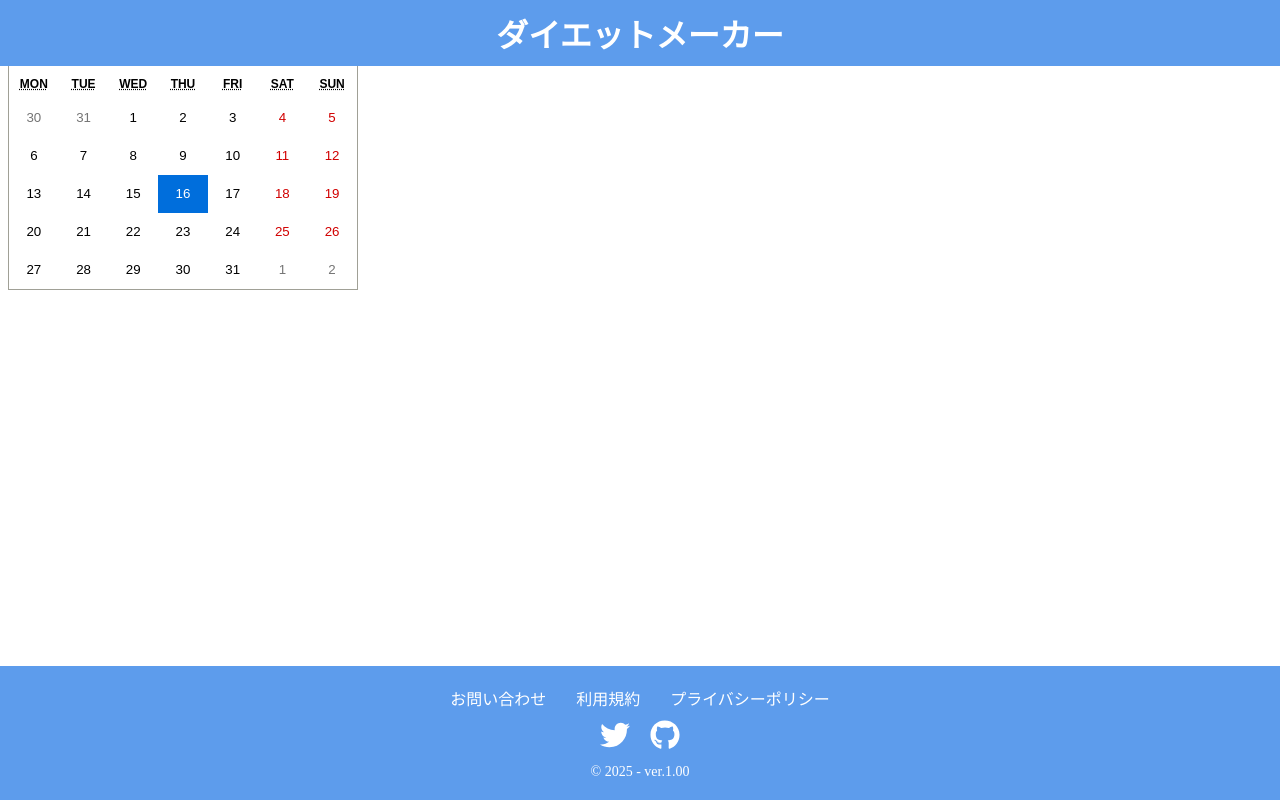
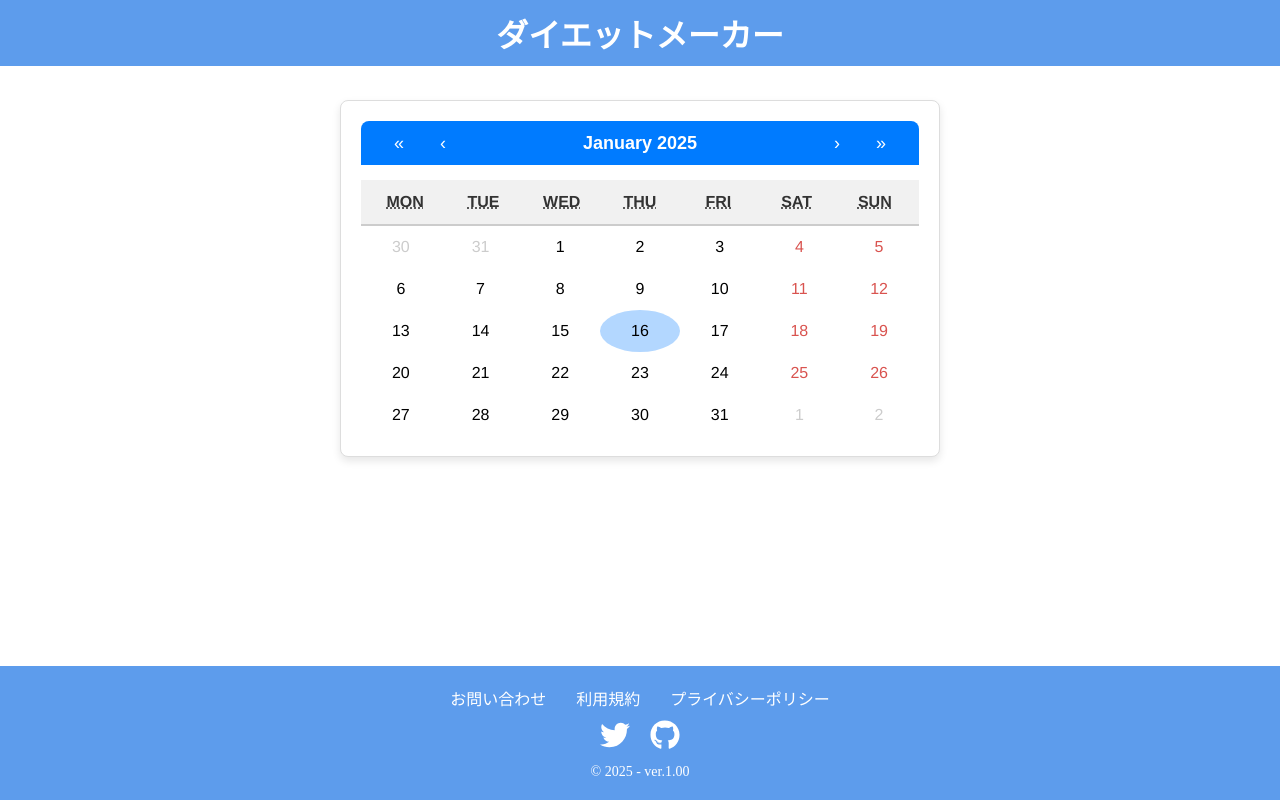
Before and after one commit to michihiro721/diet-maker, a React (Create React App) app in the folder frontend/: page / in a window 1280 px wide. Built offline with nearby package versions, Linux system fonts and the light colour scheme.

Commit message:
カレンダーのデザインを整えた

```diff
--- /dev/null
+++ b/frontend/src/components/Home/Calender.css
@@ -0,0 +1,132 @@
+/* カレンダー全体のスタイル */
+.react-calendar {
+  width: 100%;
+  max-width: 600px;
+  background-color: #fff;
+  border: 1px solid #ddd;
+  border-radius: 8px;
+  box-shadow: 0 4px 8px rgba(0, 0, 0, 0.1);
+  font-family: 'Helvetica Neue', Arial, sans-serif;
+  line-height: 18px;
+  margin: 20px auto;
+  padding: 20px;
+  margin-top: 100px; /* ヘッダーと重ならないようにマージンを追加 */
+}
+
+/* ナビゲーションバーのスタイル */
+.react-calendar__navigation {
+  display: flex;
+  justify-content: space-between;
+  align-items: center; /* 垂直方向に中央揃え */
+  padding: 16px;
+  background-color: #007BFF; /* 青色に変更 */
+  color: #fff;
+  border-radius: 8px 8px 0 0;
+}
+
+.react-calendar__navigation button {
+  background: none;
+  border: none;
+  color: #fff;
+  font-size: 18px;
+  cursor: pointer;
+  outline: none; /* フォーカス時のアウトラインを消す */
+  padding: 0; /* パディングをリセット */
+  margin: 0; /* マージンをリセット */
+}
+
+.react-calendar__navigation button:disabled {
+  color: #000;
+  cursor: default;
+}
+
+.react-calendar__navigation button:hover {
+  background-color: rgba(255, 255, 255, 0.2); /* ホバー時の背景色を調整 */
+  border-radius: 50%; /* ボタンを丸くする */
+}
+
+/* ナビゲーションラベルのスタイル */
+.react-calendar__navigation__label {
+  display: block; /* ラベルを表示 */
+  font-size: 18px; /* フォントサイズを調整 */
+  font-weight: bold; /* フォントを太字に */
+  background-color: #007BFF; /* 背景色を青色に変更 */
+  color: #000; /* 文字色を黒に変更 */
+  padding: 8px 16px; /* パディングを追加 */
+  border-radius: 8px; /* 角を丸くする */
+  margin-top: -16px; /* 文字の位置を上に調整 */
+}
+
+/* 日付セルのスタイル */
+.react-calendar__tile {
+  max-width: 100%;
+  padding: 16px;
+  background: none;
+  border: none;
+  text-align: center;
+  cursor: pointer;
+  transition: background-color 0.3s ease;
+  font-size: 16px; /* フォントサイズを16pxに統一 */
+}
+
+.react-calendar__tile:enabled:hover,
+.react-calendar__tile:enabled:focus {
+  background-color: #e0f7fa; /* 選んでいる時の色 */
+  border-radius: 50%;
+  color: #000; /* ホバー時の文字色を黒に変更 */
+}
+
+.react-calendar__tile--now {
+  background: #e0f7fa; /* 今日の日付 */
+  color: white;
+  border-radius: 50%;
+}
+
+.react-calendar__tile--active {
+  background: #b3d7ff; /* 最終決定時の色 */
+  color: #000;
+  border-radius: 50%;
+}
+
+/* 曜日のスタイル */
+.react-calendar__month-view__weekdays {
+  text-align: center;
+  font-weight: bold;
+  padding: 5px;
+  background-color: #f1f1f1; /* 少し濃い灰色に変更 */
+  border-bottom: 2px solid #ccc; /* 境界線を少し太く */
+  color: #333; /* 文字色を濃い灰色に変更 */
+  font-size: 16px; /* フォントサイズを16pxに統一 */
+  margin-top: -1px; /* ナビゲーションバーにギリギリくっつける */
+}
+
+.react-calendar__month-view__days__day--weekend {
+  color: #d9534f;
+}
+
+/* 月ビューのスタイル */
+.react-calendar__month-view__days__day {
+  padding: 12px;
+  border-radius: 50%;
+  transition: background-color 0.3s ease;
+  font-size: 16px; /* フォントサイズを16pxに統一 */
+}
+
+.react-calendar__month-view__days__day--neighboringMonth {
+  color: #ccc;
+}
+
+/* 年ビューと十年ビューのスタイル */
+.react-calendar__year-view__months__month,
+.react-calendar__decade-view__years__year {
+  font-size: 16px; /* フォントサイズを16pxに統一 */
+  color: #000; /* 文字色を黒に変更 */
+}
+
+.react-calendar__year-view__months__month:enabled:hover,
+.react-calendar__year-view__months__month:enabled:focus,
+.react-calendar__decade-view__years__year:enabled:hover,
+.react-calendar__decade-view__years__year:enabled:focus {
+  background-color: #e0f7fa; /* ホバー時の背景色を調整 */
+  color: #000; /* ホバー時の文字色を黒に変更 */
+}
```
Also changed, not shown: frontend/src/components/Home/Calender.jsx (+4 -3 lines).
